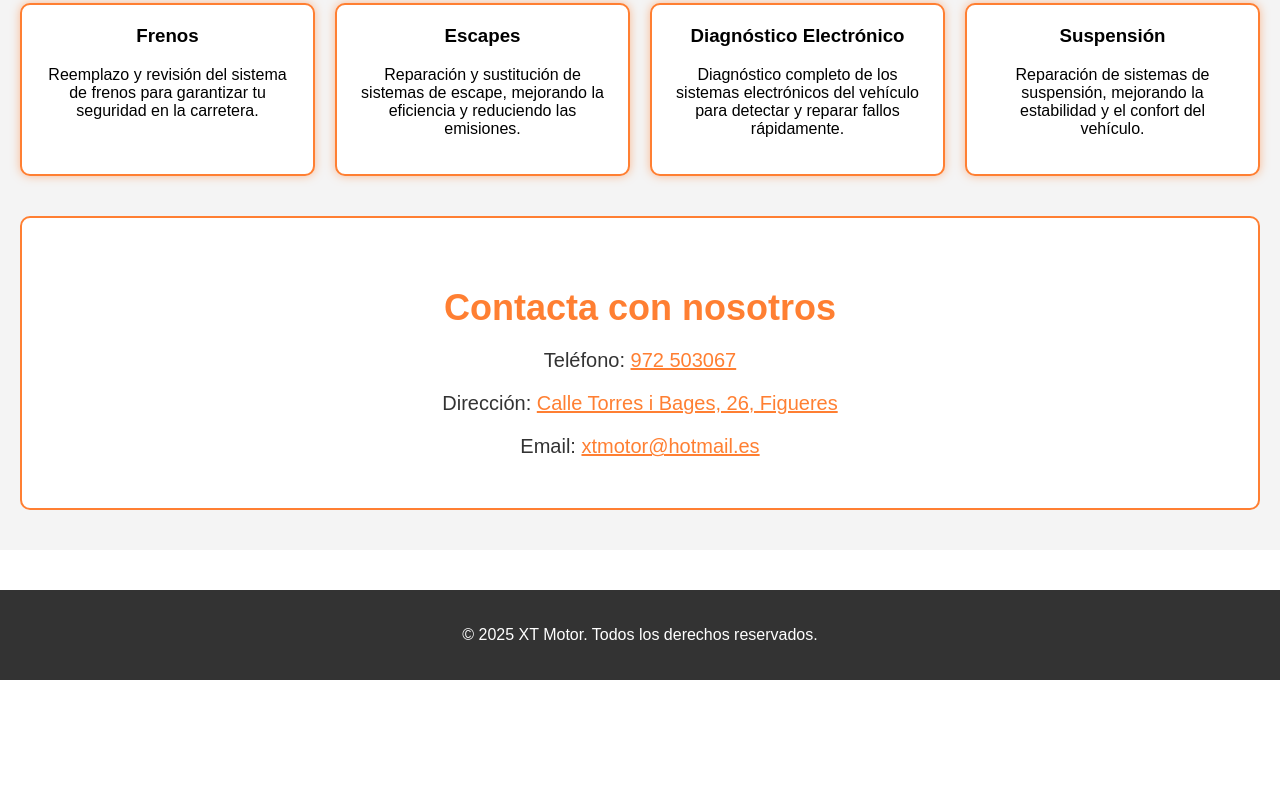
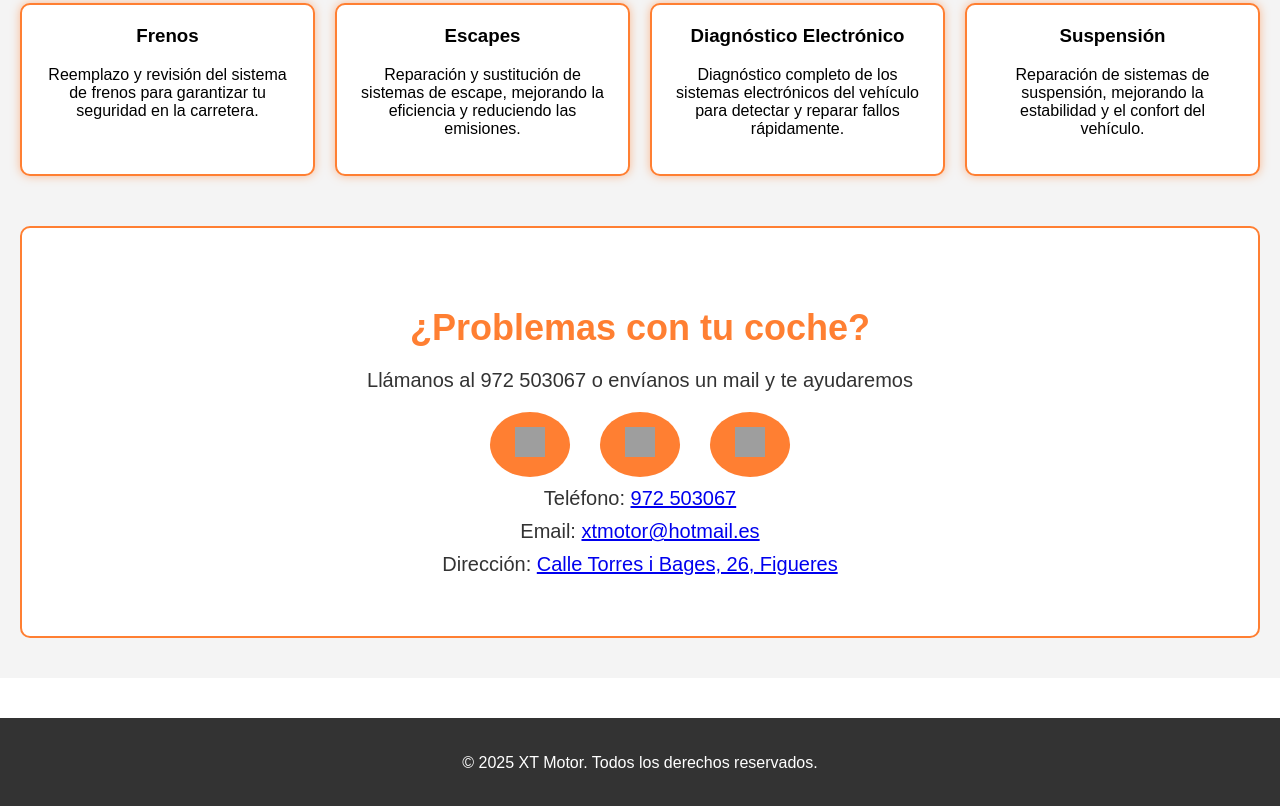
Before and after one commit to xtmotor/xtmotor.github.io, a plain HTML site: page index.html in a window 1280 px wide. Shown: the part 821-1627 px from the top of the page. Before the commit the page ends 1501 px from the top, so only its background shows below. Drawn offline with Linux system fonts and the light colour scheme; grey boxes are pictures that could not be loaded.

Commit message:
Update index.html

```diff
--- a/index.html
+++ b/index.html
@@ -127,28 +127,51 @@
         /* Estilos de la sección de contacto */
         .contact-section {
             background-color: white;
-            padding: 40px;
+            padding: 50px 20px;
+            text-align: center;
+            margin-top: 50px;
             border: 2px solid #ff7f32;
             border-radius: 10px;
-            text-align: center;
-            margin-top: 40px;
         }
 
         .contact-section h2 {
             font-size: 36px;
             margin-bottom: 20px;
             color: #ff7f32;
+            font-weight: bold;
         }
 
         .contact-section p {
             font-size: 20px;
-            margin-bottom: 10px;
+            margin: 10px 0;
+            color: #333;
         }
 
-        .contact-section a {
-            color: #ff7f32;
-            font-size: 20px;
-            text-decoration: underline;
+        .contact-buttons {
+            display: flex;
+            justify-content: center;
+            gap: 30px;
+            margin-top: 20px;
+        }
+
+        .contact-buttons a {
+            background-color: #ff7f32;
+            color: white;
+            padding: 15px 25px;
+            font-size: 18px;
+            text-decoration: none;
+            border-radius: 50%;
+            display: inline-block;
+            transition: background-color 0.3s ease;
+        }
+
+        .contact-buttons a:hover {
+            background-color: #e56d2c;
+        }
+
+        .contact-buttons img {
+            width: 30px;
+            height: 30px;
         }
 
         footer {
@@ -233,10 +256,26 @@
 
         <!-- Sección de contacto -->
         <div class="contact-section" id="contacto">
-            <h2>Contacta con nosotros</h2>
-            <p>Teléfono: <a href="tel:+34972503067">972 503067</a></p>
+            <h2>¿Problemas con tu coche?</h2>
+            <p>Llámanos al 972 503067 o envíanos un mail y te ayudaremos</p>
+
+            <!-- Botones de contacto -->
+            <div class="contact-buttons">
+                <a href="tel:972503067">
+                    <img src="https://img.icons8.com/ios/50/ffffff/whatsapp.png" alt="WhatsApp">
+                </a>
+                <a href="mailto:xtmotor@hotmail.es">
+                    <img src="https://img.icons8.com/ios/50/ffffff/email.png" alt="Correo Electrónico">
+                </a>
+                <a href="https://www.google.com/maps?q=Calle+torres+i+bages+26,+Figueres">
+                    <img src="https://img.icons8.com/ios/50/ffffff/marker.png" alt="Ubicación">
+                </a>
+            </div>
+
+            <!-- Detalles de contacto -->
+            <p>Teléfono: <a href="tel:972503067">972 503067</a></p>
+            <p>Email: <a href="mailto:xtmotor@hotmail.es">xtmotor@hotmail.es</a></p>
             <p>Dirección: <a href="https://www.google.com/maps/place/Calle+Torres+i+Bages,+26,+Figueres" target="_blank">Calle Torres i Bages, 26, Figueres</a></p>
-            <p>Email: <a href="mailto:xtmotor@hotmail.es">xtmotor@hotmail.es</a></p>
         </div>
     </main>
 
```
